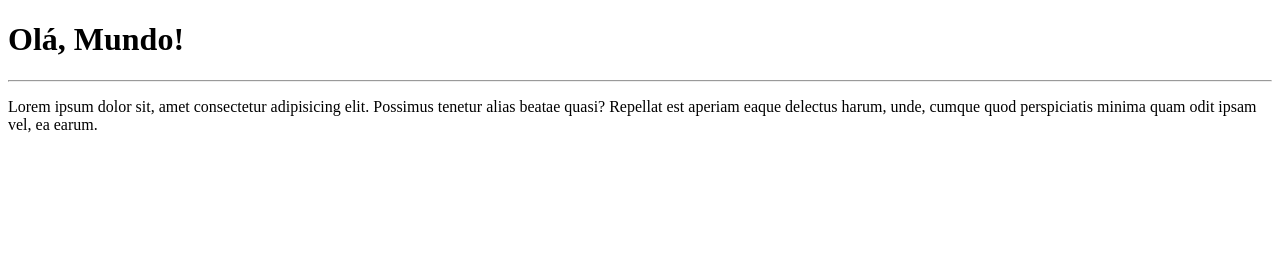
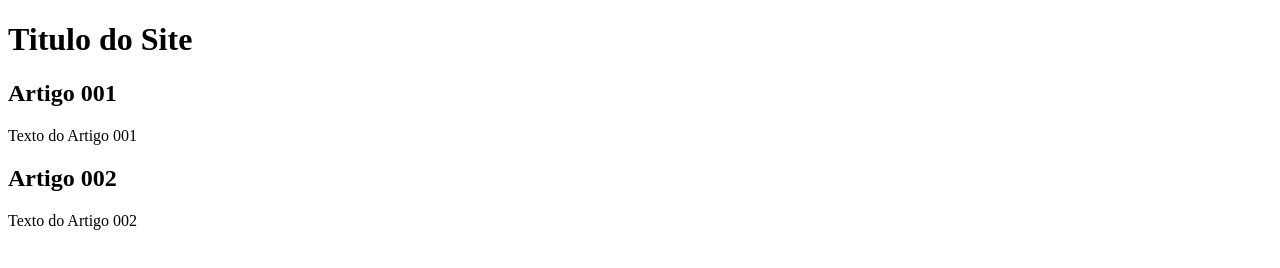
Before and after one commit to joaquimthepeixes/PROJETOS-INICIANTES, a plain HTML site: page Exemplo para site/index.html in a window 1280 px wide. Drawn offline with Linux system fonts and the light colour scheme.

Commit message:
all index update

```diff
--- a/Exemplo para site/index.html
+++ b/Exemplo para site/index.html
@@ -6,8 +6,18 @@
     <title>Meu primeiro site no repositório</title>
 </head>
 <body>
-    <h1>Olá, Mundo!</h1>
-    <hr>
-    <p>Lorem ipsum dolor sit, amet consectetur adipisicing elit. Possimus tenetur alias beatae quasi? Repellat est aperiam eaque delectus harum, unde, cumque quod perspiciatis minima quam odit ipsam vel, ea earum.</p>
+    <main>
+        <header>
+            <h1>Titulo do Site</h1>
+        </header>
+        <article>
+            <h2>Artigo 001</h2>
+            <p>Texto do Artigo 001</p>
+        </article>
+        <article>
+            <h2>Artigo 002</h2>
+            <p>Texto do Artigo 002</p>
+        </article>
+    </main>
 </body>
 </html>
```
